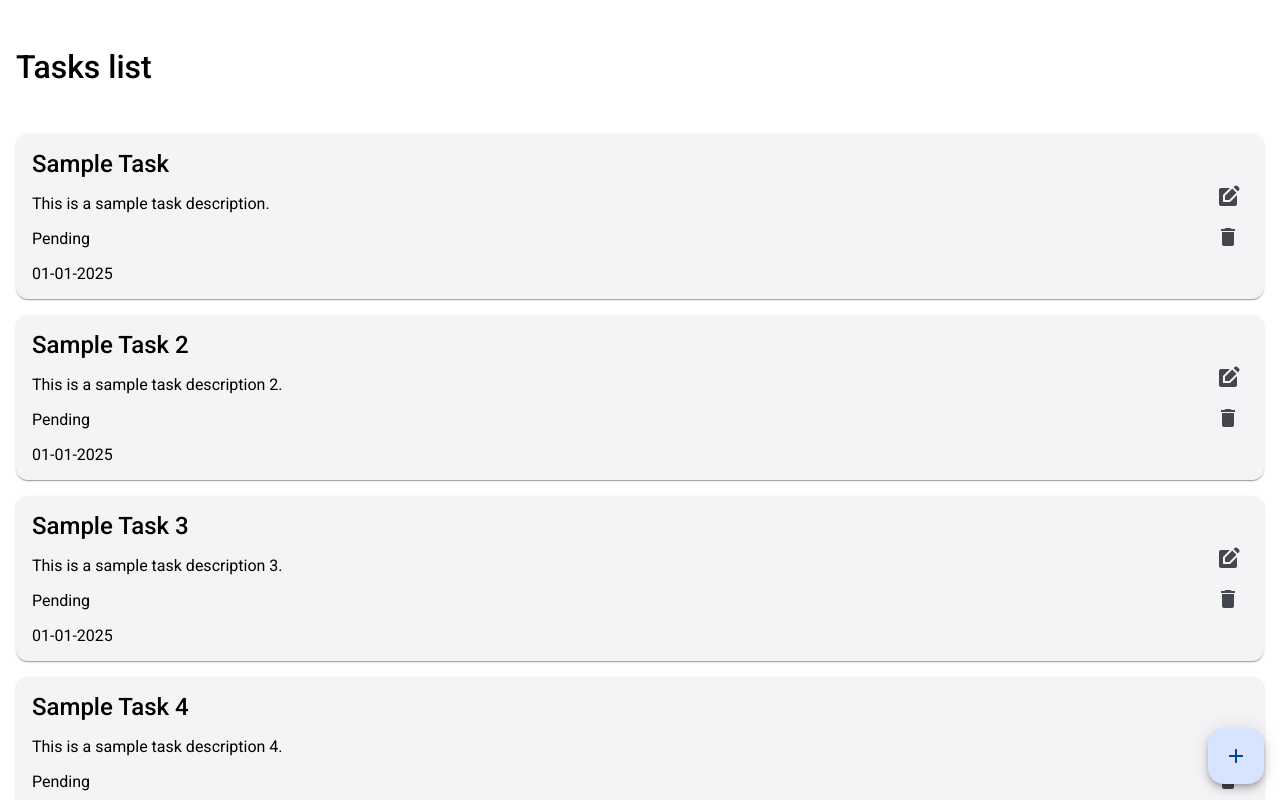
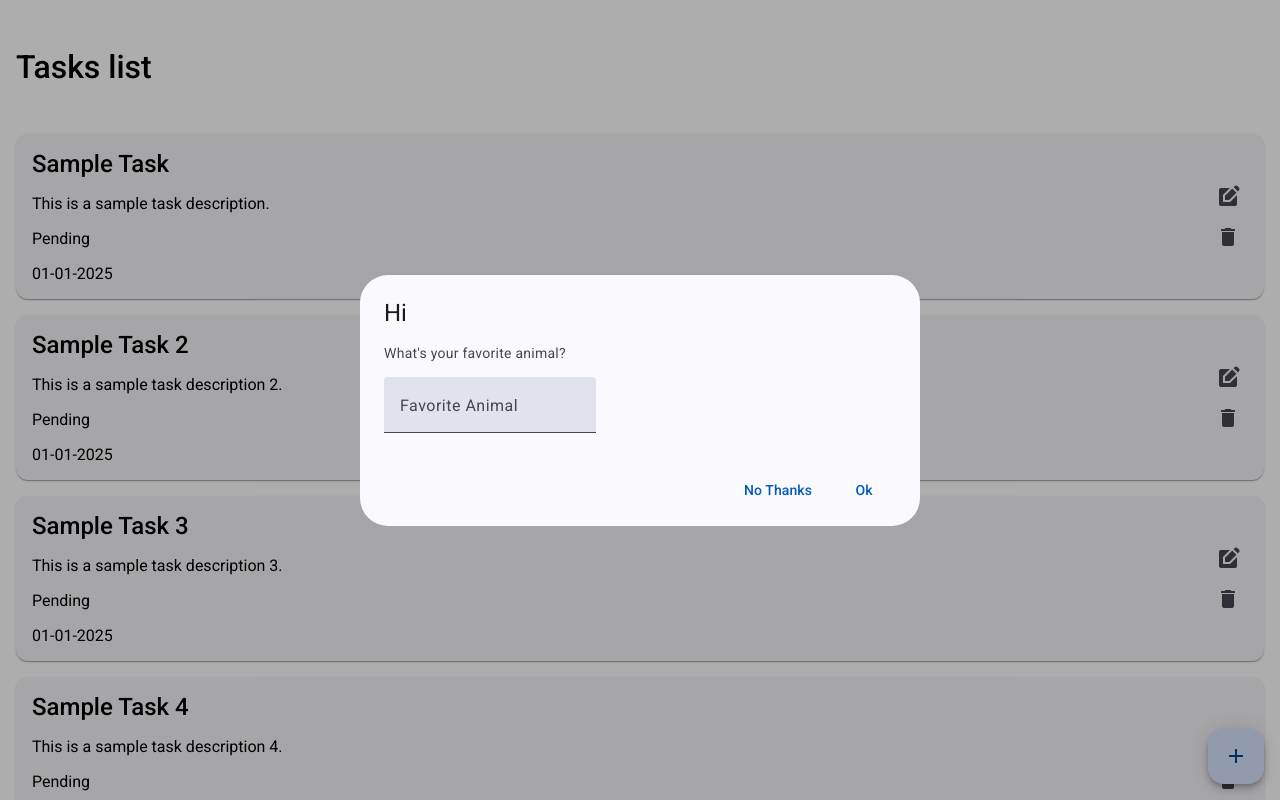
Before and after one commit to UTC1992/manage-tasks, an Angular app: page /tasks in a window 1280 px wide. Both pictures are taken after a click on the button "add". Shown: the top 800 px of the page. Built offline with nearby package versions, Linux system fonts and the light colour scheme.

Commit message:
add dialog

```diff
--- a/src/app/modules/tasks/components/task-form/task-form.component.html
+++ b/src/app/modules/tasks/components/task-form/task-form.component.html
@@ -1 +1,12 @@
-<p>task-form works!</p>
+<h2 mat-dialog-title>Hi</h2>
+<mat-dialog-content>
+  <p>What's your favorite animal?</p>
+  <mat-form-field>
+    <mat-label>Favorite Animal</mat-label>
+    <input matInput />
+  </mat-form-field>
+</mat-dialog-content>
+<mat-dialog-actions>
+  <button mat-button>No Thanks</button>
+  <button mat-button cdkFocusInitial>Ok</button>
+</mat-dialog-actions>
--- a/src/app/modules/tasks/components/task-form/task-form.component.ts
+++ b/src/app/modules/tasks/components/task-form/task-form.component.ts
@@ -1,11 +1,32 @@
-import { Component } from '@angular/core';
+import { Component, inject } from '@angular/core';
+
+import {
+  MAT_DIALOG_DATA,
+  MatDialogActions,
+  MatDialogModule,
+  MatDialogRef,
+} from '@angular/material/dialog';
+import { MatFormFieldModule } from '@angular/material/form-field';
+import { MatInputModule } from '@angular/material/input';
+import { MatButtonModule } from '@angular/material/button';
 
 @Component({
   selector: 'app-task-form',
-  imports: [],
+  imports: [
+    MatDialogModule,
+    MatFormFieldModule,
+    MatInputModule,
+    MatDialogActions,
+    MatButtonModule,
+  ],
   templateUrl: './task-form.component.html',
-  styleUrl: './task-form.component.scss'
+  styleUrl: './task-form.component.scss',
+  standalone: true,
 })
 export class TaskFormComponent {
-
+  dialogRef = inject(MatDialogRef<TaskFormComponent>);
+  data = inject<{
+    id: number;
+    name: string;
+  }>(MAT_DIALOG_DATA);
 }
--- a/src/app/modules/tasks/pages/task-home/task-home.component.html
+++ b/src/app/modules/tasks/pages/task-home/task-home.component.html
@@ -5,6 +5,7 @@
     class="task-home-container__fab-button"
     mat-fab
     matTooltip="Add new task"
+    (click)="openDialog()"
   >
     <mat-icon>add</mat-icon>
   </button>
--- a/src/app/modules/tasks/pages/task-home/task-home.component.ts
+++ b/src/app/modules/tasks/pages/task-home/task-home.component.ts
@@ -3,6 +3,12 @@ import { TaskListComponent } from '@app/modules/tasks/components/task-list/task-
 import { MatIconModule } from '@angular/material/icon';
 import { MatTooltipModule } from '@angular/material/tooltip';
 import { MatButtonModule } from '@angular/material/button';
+import {
+  MatDialog,
+  MatDialogConfig,
+  MatDialogModule,
+} from '@angular/material/dialog';
+import { TaskFormComponent } from '@app/modules/tasks/components/task-form/task-form.component';
 
 @Component({
   selector: 'app-task-home',
@@ -11,8 +17,24 @@ import { MatButtonModule } from '@angular/material/button';
     MatIconModule,
     MatButtonModule,
     MatTooltipModule,
+    MatDialogModule,
   ],
   templateUrl: './task-home.component.html',
   styleUrl: './task-home.component.scss',
+  standalone: true,
 })
-export class TaskHomeComponent {}
+export class TaskHomeComponent {
+  constructor(private readonly dialog: MatDialog) {}
+
+  openDialog(): void {
+    const dialogConfig = new MatDialogConfig();
+
+    // Configure the dialog options
+    dialogConfig.disableClose = true; // Prevents closing the dialog by clicking outside
+    dialogConfig.autoFocus = false; // Disable autofocus to manually control focus
+    dialogConfig.width = '80%'; // Set the width of the dialog
+    dialogConfig.data = { id: 123, name: 'Angular' }; // Pass data to the dialog component
+    dialogConfig.autoFocus = 'input[name="testName"]'; //Pass autoFoucs field
+    this.dialog.open(TaskFormComponent, dialogConfig);
+  }
+}
```
